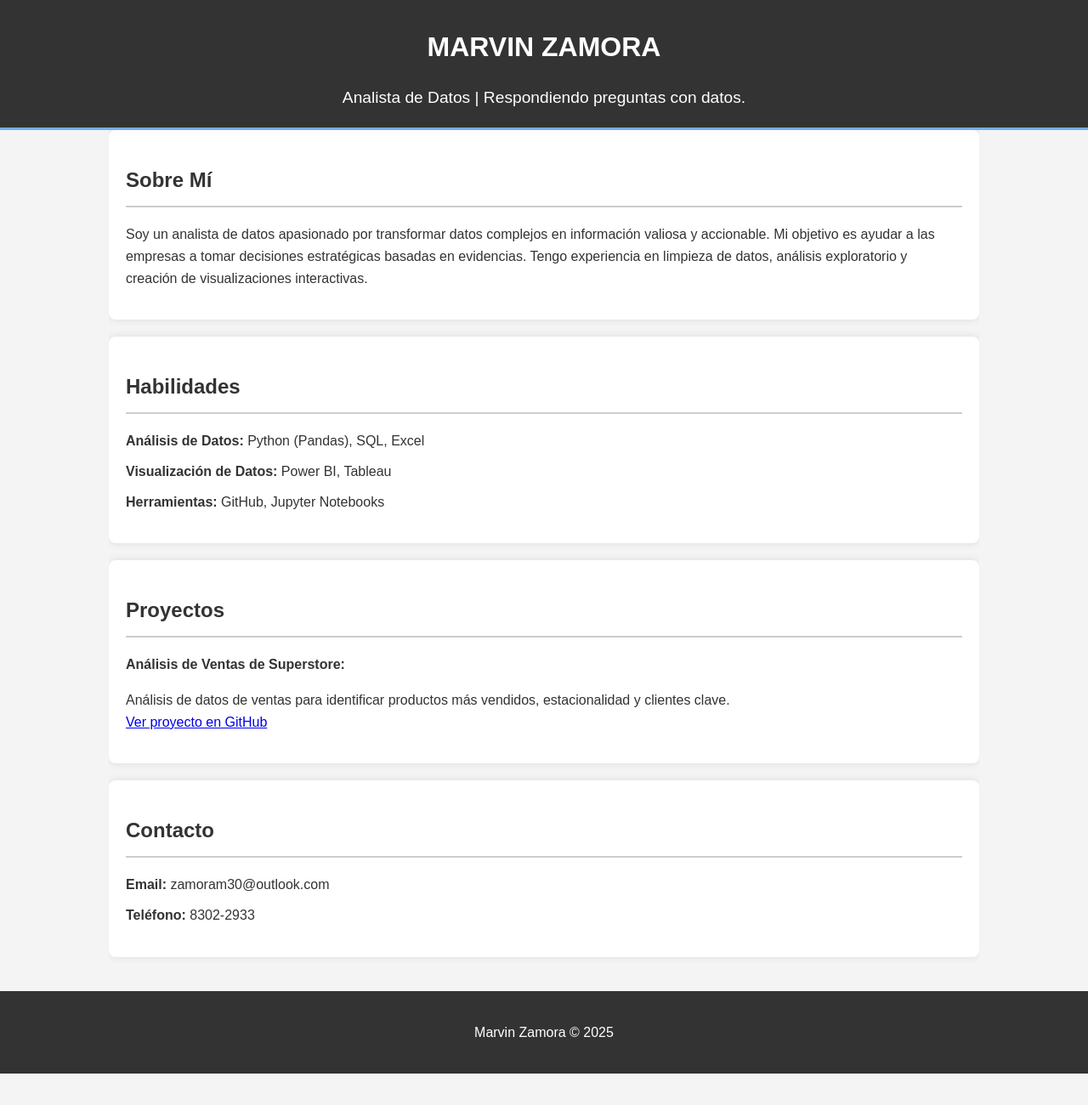
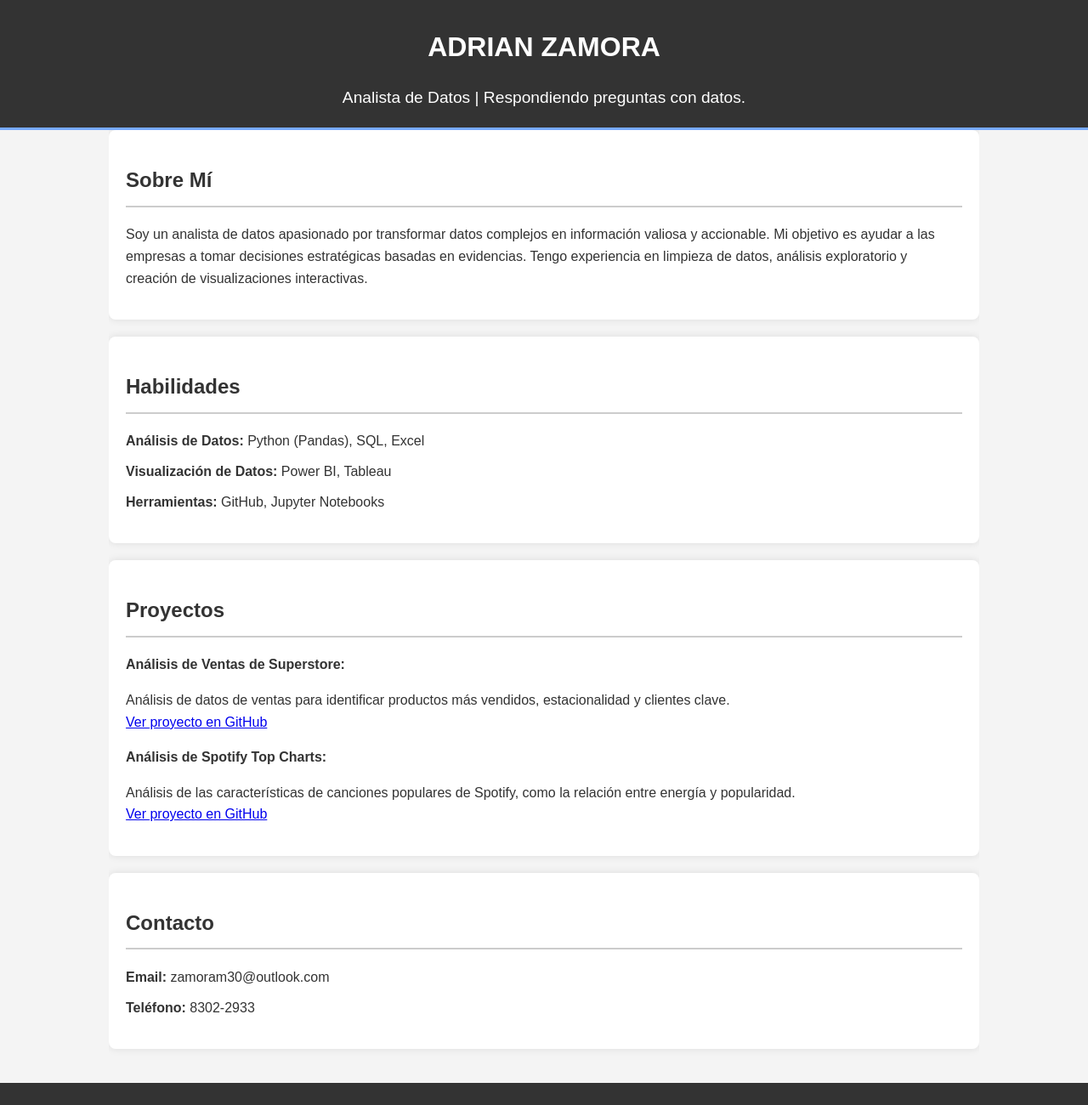
Before and after one commit to Adrianzm30/Adrianzm30.github.io, a plain HTML site: page index.html in a window 1280 px wide. Shown: the top 1300 px of the page at 85% size. Before the commit the page ends 1263 px from the top, so only its background shows below. Drawn offline with Linux system fonts and the light colour scheme.

Commit message:
Update index.html

```diff
--- a/index.html
+++ b/index.html
@@ -72,7 +72,7 @@
 <body>
     <header>
         <div class="container">
-            <h1>Marvin Zamora</h1>
+            <h1>Adrian Zamora</h1>
             <p>Analista de Datos | Respondiendo preguntas con datos.</p>
         </div>
     </header>
@@ -98,7 +98,12 @@
         <li>
             <strong>Análisis de Ventas de Superstore:</strong>
             <p>Análisis de datos de ventas para identificar productos más vendidos, estacionalidad y clientes clave. <br>
-                    <a href="#">Ver proyecto en GitHub</a></p>
+            <a href="https://github.com/adrianzm30/tree/main/01_superstore_analysis">Ver proyecto en GitHub</a></p>
+        </li>
+        <li>
+            <strong>Análisis de Spotify Top Charts:</strong>
+            <p>Análisis de las características de canciones populares de Spotify, como la relación entre energía y popularidad. <br>
+            <a href="https://github.com/adrianzm30/tree/main/02_spotify_analysis">Ver proyecto en GitHub</a></p>
         </li>
     </ul>
 </section>
```
Lines whose indentation alone changed are shown as unchanged.
